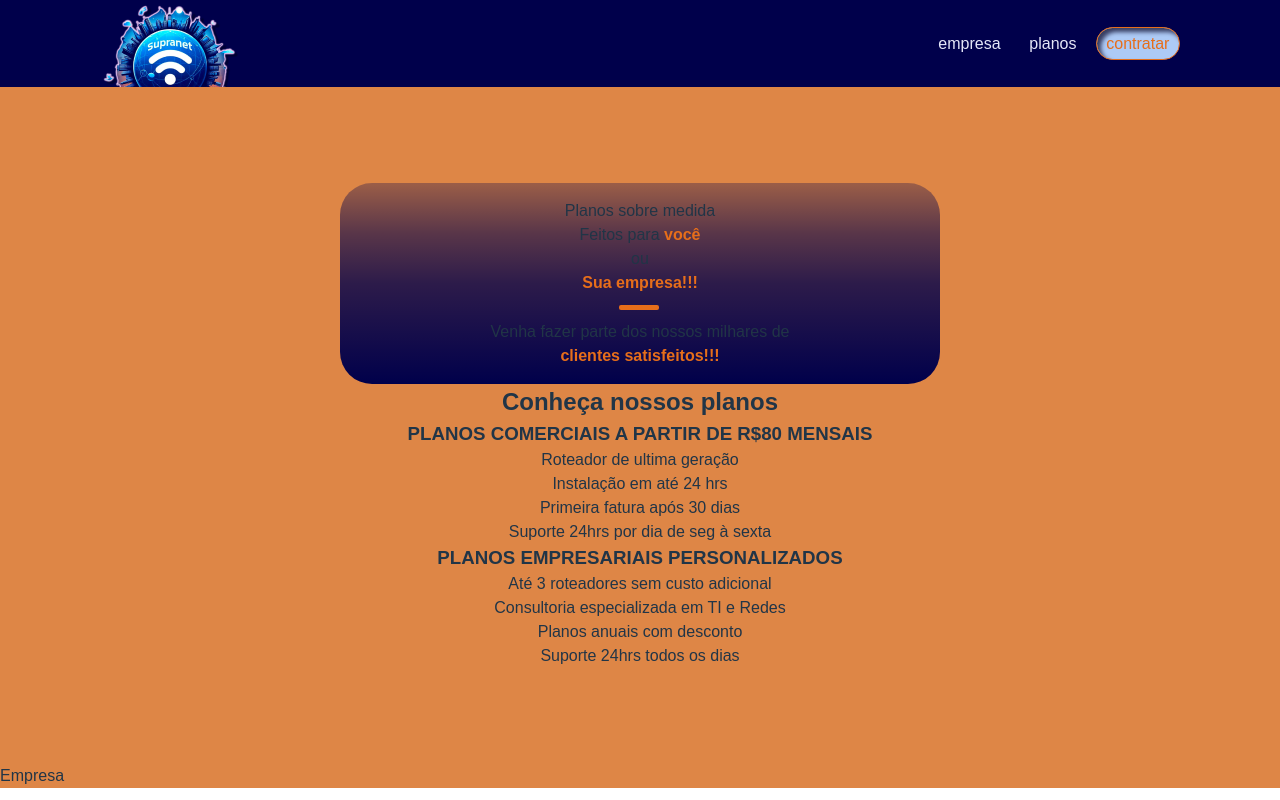
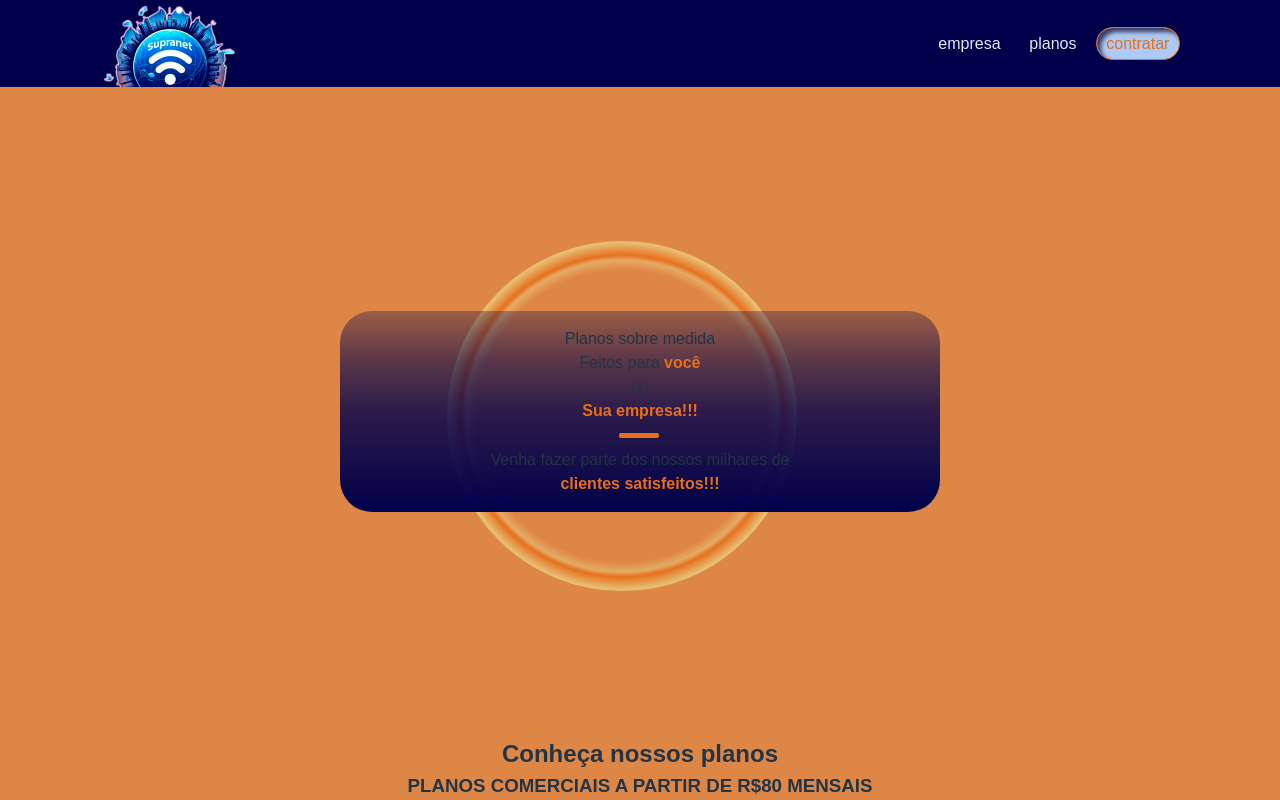
Before and after one commit to BlackCrown/supranet, a React (Vite) app: page / in a window 1280 px wide. Shown: the top 800 px of the page. Built offline with nearby package versions, Linux system fonts and the light colour scheme; a web font is replaced by a local one.

Commit message:
cabecalho da secao planos criado com efeito de halo e espacamentos

```diff
--- a/src/Components/Planos.jsx
+++ b/src/Components/Planos.jsx
@@ -4,6 +4,7 @@ import styles from './Planos.module.css';
 const Planos = () => {
   return (
     <section className={styles.container}>
+      <div className={styles.bg}>
         <div className={styles.cabecalho}>
           <p>
             Planos sobre medida
@@ -17,6 +18,7 @@ const Planos = () => {
             <strong>clientes satisfeitos!!!</strong>
           </p>
         </div>
+      </div>
       <div className="conheca">
         <h1>Conheça nossos planos</h1>
         <div>
@@ -28,6 +30,8 @@ const Planos = () => {
             <li>Suporte 24hrs por dia de seg à sexta</li>
           </ul>
         </div>
+      </div>
+
       <div>
         <h3>PLANOS EMPRESARIAIS PERSONALIZADOS</h3>
         <ul>
@@ -37,7 +41,6 @@ const Planos = () => {
           <li>Suporte 24hrs todos os dias</li>
         </ul>
       </div>
-      </div>
     </section>
   );
 };
--- a/src/Components/Planos.module.css
+++ b/src/Components/Planos.module.css
@@ -1,16 +1,23 @@
 .container{
   background-color: var(--color-BG-clear);
-  padding: 6rem 4rem;
+  /* padding: 12rem 4rem; */
+  padding-top: 14rem;
   text-align: center;
+}
+.bg{
+  position: relative;
+  margin: 0 auto;
+  z-index: 1;
 }
 
 .cabecalho{
   background: linear-gradient( rgba(0, 0, 75, 30%),rgba(0, 0, 75, 60%),rgba(0, 0, 75, 80%)50%, var(--color-BG-dark));
   max-width: 600px;
-  margin: 0 auto;
   padding: 1rem 2rem;
   justify-content: center;
   border-radius: 2rem;
+  margin: 0 auto;
+  margin-bottom: 14rem;
 }
 
 .cabecalho strong{
@@ -28,3 +35,21 @@
   left: 46%;
   margin: 10px 0;
 }
+
+.cabecalho::before{
+  content: '';
+  display: block;
+  width: 350px;
+  height: 350px;
+  background: radial-gradient(rgba(222, 134, 70, .6) 59%, rgba(237, 226, 146, 40%) 63%, rgba(231, 110, 26, .9) 65% , rgba(237, 226, 146, .6) 70%);
+  border-radius: 50%;
+  position: absolute;
+  top: -70px;
+  margin: 0 auto;
+  margin-left: 75px;
+  z-index: -1;
+}
+
+.coheca{
+  margin-top: 10rem;
+}
```
Lines whose indentation alone changed are shown as unchanged.
